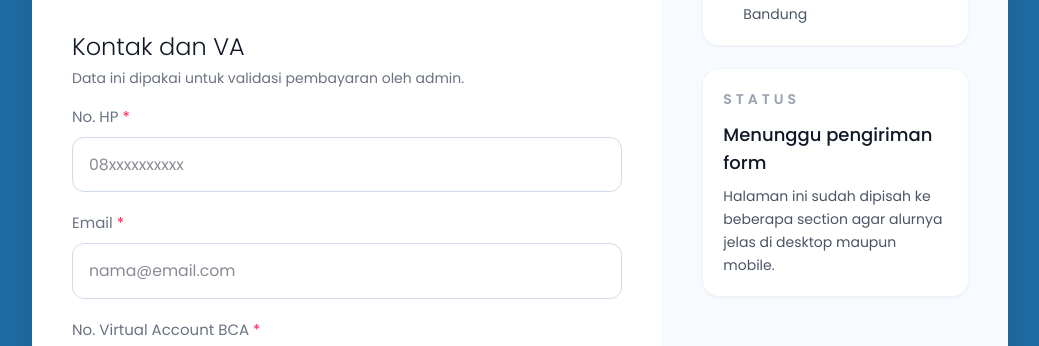
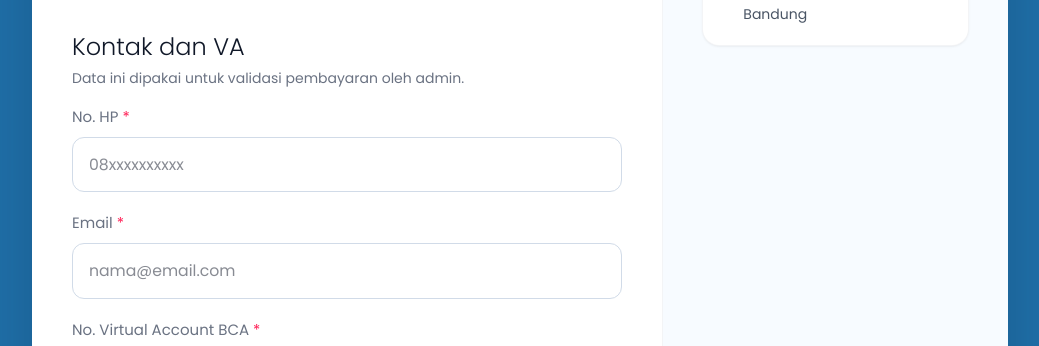
Before and after one commit to RianiDestianti/ppdbbpk, a Next.js app: page /konfirmasi in a window 1280 px wide. Shown: the part 1347-1693 px from the top of the page, without its empty margins (120-1159 px from the left). Built offline with nearby package versions, Linux system fonts and the light colour scheme; no server answers; sample sign-in values are in the browser's storage.

Commit message:
FIX : hilangkan card status

```diff
--- a/app/konfirmasi/page.tsx
+++ b/app/konfirmasi/page.tsx
@@ -317,22 +317,6 @@ function KonfirmasiPembayaranContent() {
                                             "Alamat: Jl. Banda No. 19, Bandung",
                                         ]}
                                     />
-
-                                    <div className="overflow-hidden rounded-2xl bg-white p-5 shadow-sm ring-1 ring-gray-100">
-                                        <div className="text-sm font-semibold uppercase tracking-[0.28em] text-gray-400">
-                                            Status
-                                        </div>
-                                        <div className="mt-3 text-lg font-medium text-gray-900">
-                                            {loading
-                                                ? "Memproses konfirmasi..."
-                                                : submitted
-                                                    ? "Konfirmasi berhasil"
-                                                    : "Menunggu pengiriman form"}
-                                        </div>
-                                        <p className="mt-2 text-sm leading-relaxed text-gray-600">
-                                            Halaman ini sudah dipisah ke beberapa section agar alurnya jelas di desktop maupun mobile.
-                                        </p>
-                                    </div>
                                 </div>
                             </aside>
                             </div>
```
